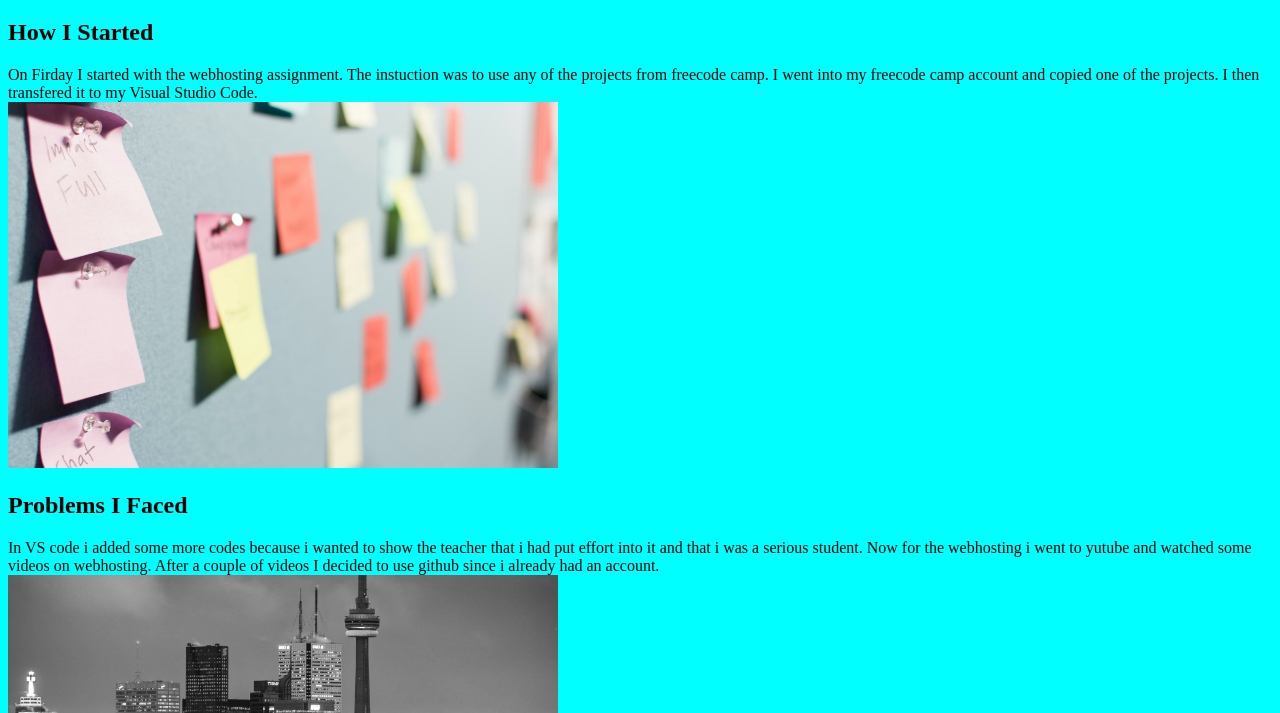
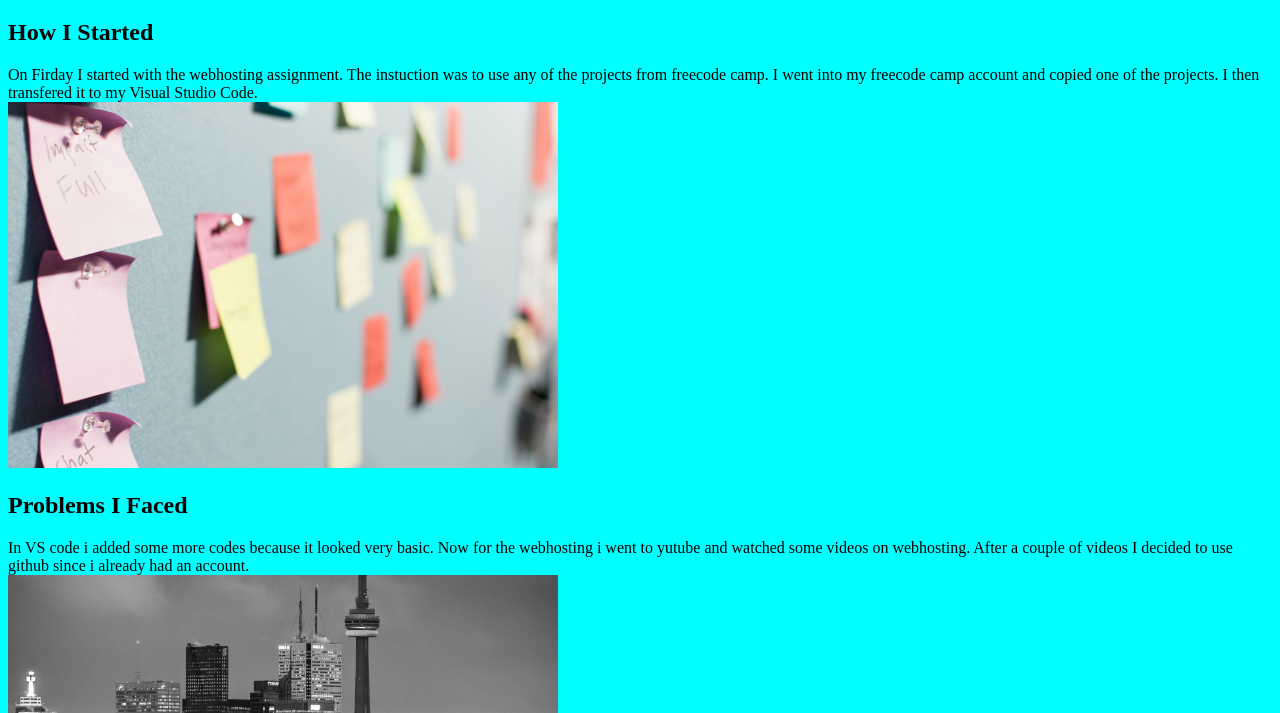
Before and after one commit to Eli-scripts/class-work, a plain HTML site: page index.html in a window 1280 px wide. Shown: the part 87-800 px from the top of the page. Drawn offline with Linux system fonts and the light colour scheme.

Commit message:
index.html

```diff
--- a/index.html
+++ b/index.html
@@ -22,8 +22,7 @@
         <img src="./header3.jpg" alt="im1" width="550px">
         <br>
         <h2>Problems I Faced</h2>
-        In VS code i added some more codes because i wanted to show the teacher that i had
-        put effort into it and that i was a serious student.
+        In VS code i added some more codes because it looked very basic.
         Now for the webhosting i went to yutube and watched some videos on webhosting.
         After a couple of videos I decided to use github since i already had an account.
        <br>
```
